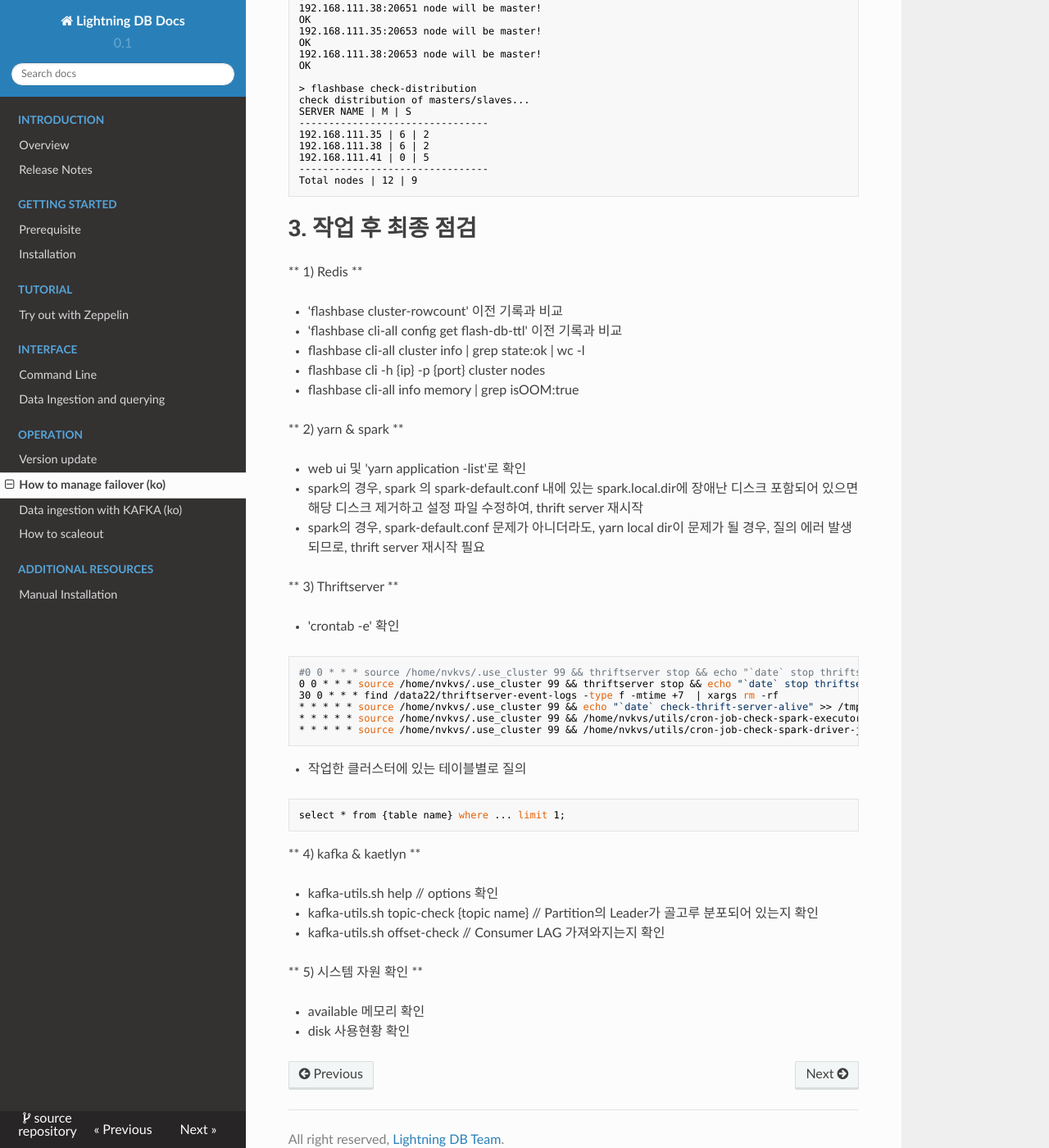
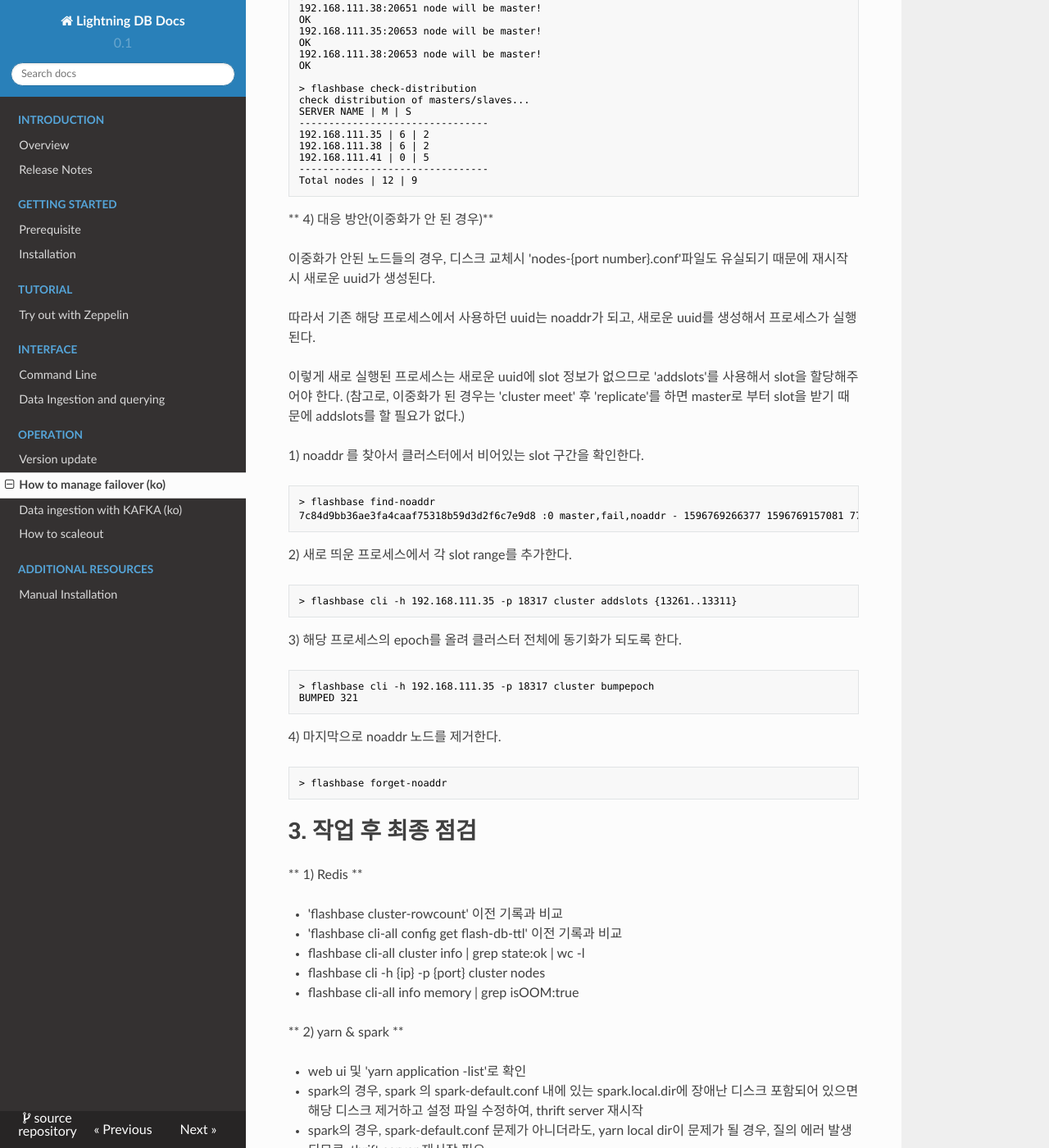
Before and after one commit to mnms/docs, an MkDocs documentation site: the page built from docs/manage-failover.md, in a window 1280 px wide and 1400 px high, scrolled down 6515 px. Shown: the whole window at 82% size. Built offline with MkDocs 1.6.1, drawn with Linux system fonts in a browser that asks for light colours; nearby versions of some CDN libraries; some of the changed text lies outside the part shown.

Commit message:
add a manual for disk failure in case of no-replication

````diff
--- a/docs/manage-failover.md
+++ b/docs/manage-failover.md
@@ -145,7 +145,7 @@ ex. 'flashbase find-masters-with-dir 127.0.0.1 /DATA01/nvkvs/nvkvs'
 ```
 
 
-** 3) 대응 방안**
+** 3) 대응 방안(이중화가 된 경우)**
 
 1) cluster-failover.sh
 
@@ -379,6 +379,39 @@ SERVER NAME | M | S
 Total nodes | 12 | 9
 ```
 
+** 4) 대응 방안(이중화가 안 된 경우)**
+
+이중화가 안된 노드들의 경우, 디스크 교체시 'nodes-{port number}.conf'파일도 유실되기 때문에 재시작 시 새로운 uuid가 생성된다.
+
+따라서 기존 해당 프로세스에서 사용하던 uuid는 noaddr가 되고, 새로운 uuid를 생성해서 프로세스가 실행된다.
+
+이렇게 새로 실행된 프로세스는 새로운 uuid에 slot 정보가 없으므로 'addslots'를 사용해서 slot을 할당해주어야 한다. (참고로, 이중화가 된 경우는 'cluster meet' 후 'replicate'를 하면 master로 부터 slot을 받기 때문에 addslots를 할 필요가 없다.)
+
+1) noaddr 를 찾아서 클러스터에서 비어있는 slot 구간을 확인한다.
+
+```bash
+> flashbase find-noaddr
+7c84d9bb36ae3fa4caaf75318b59d3d2f6c7e9d8 :0 master,fail,noaddr - 1596769266377 1596769157081 77 disconnected 13261-13311 // '13261-13311' 부분이 유실된 slot 구간이다.
+```
+
+2) 새로 띄운 프로세스에서 각 slot range를 추가한다.
+
+```bash
+> flashbase cli -h 192.168.111.35 -p 18317 cluster addslots {13261..13311}
+```
+
+3) 해당 프로세스의 epoch를 올려 클러스터 전체에 동기화가 되도록 한다.
+```bash
+> flashbase cli -h 192.168.111.35 -p 18317 cluster bumpepoch
+BUMPED 321
+```
+
+4) 마지막으로 noaddr 노드를 제거한다.
+```bash
+> flashbase forget-noaddr
+```
+
+
 # 3. 작업 후 최종 점검
 
 ** 1) Redis **
````
